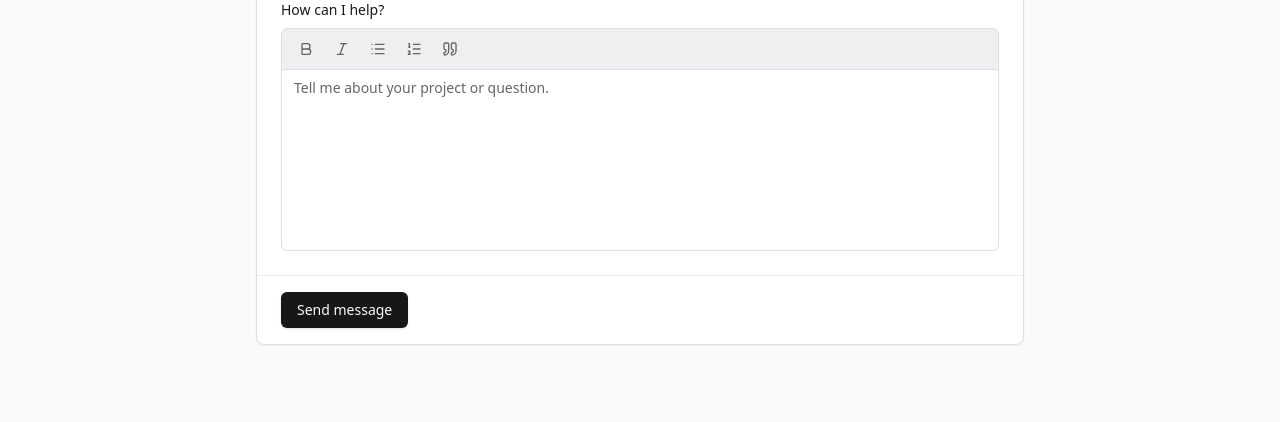
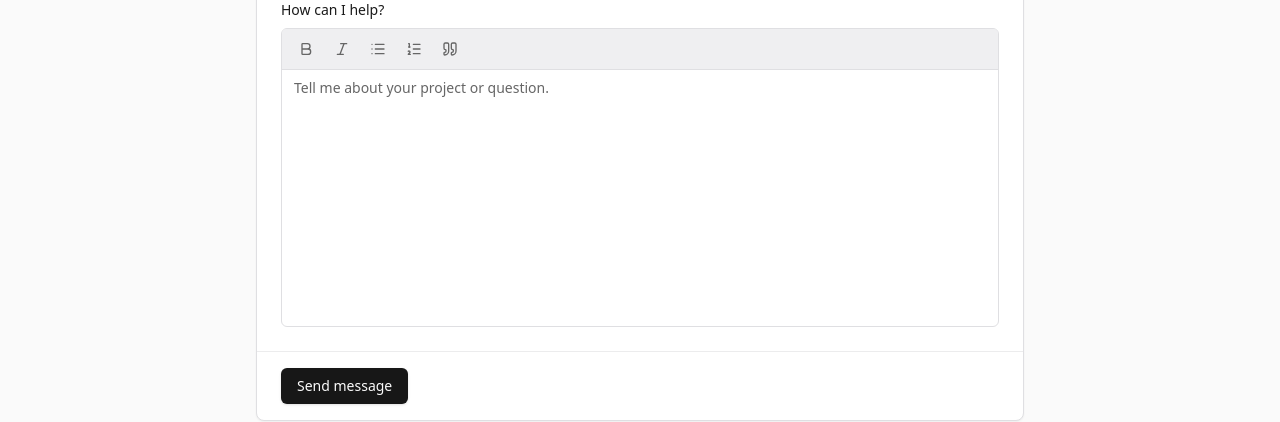
Before and after one commit to Antholem/web-portfolio, a Next.js app: page / in a window 1280 px wide. Shown: the part 164-586 px from the top of the page. Built offline with nearby package versions, Linux system fonts and the light colour scheme; no server answers.

Commit message:
Fix contact editor to use fixed height

```diff
--- a/src/components/contact-form.tsx
+++ b/src/components/contact-form.tsx
@@ -108,7 +108,7 @@ export default function ContactForm() {
     editorProps: {
       attributes: {
         class: [
-          'min-h-[180px] max-h-64 w-full cursor-text overflow-y-auto px-3 py-2 text-sm leading-6 text-foreground caret-primary outline-none',
+          'h-64 w-full cursor-text overflow-y-auto px-3 py-2 text-sm leading-6 text-foreground caret-primary outline-none',
           'focus:outline-none focus-visible:outline-none',
           '[&_code]:rounded [&_code]:bg-muted [&_code]:px-1.5 [&_code]:py-0.5',
           '[&_ol]:list-decimal [&_ol]:pl-6 [&_p]:mb-3 [&_p:last-child]:mb-0',
```
